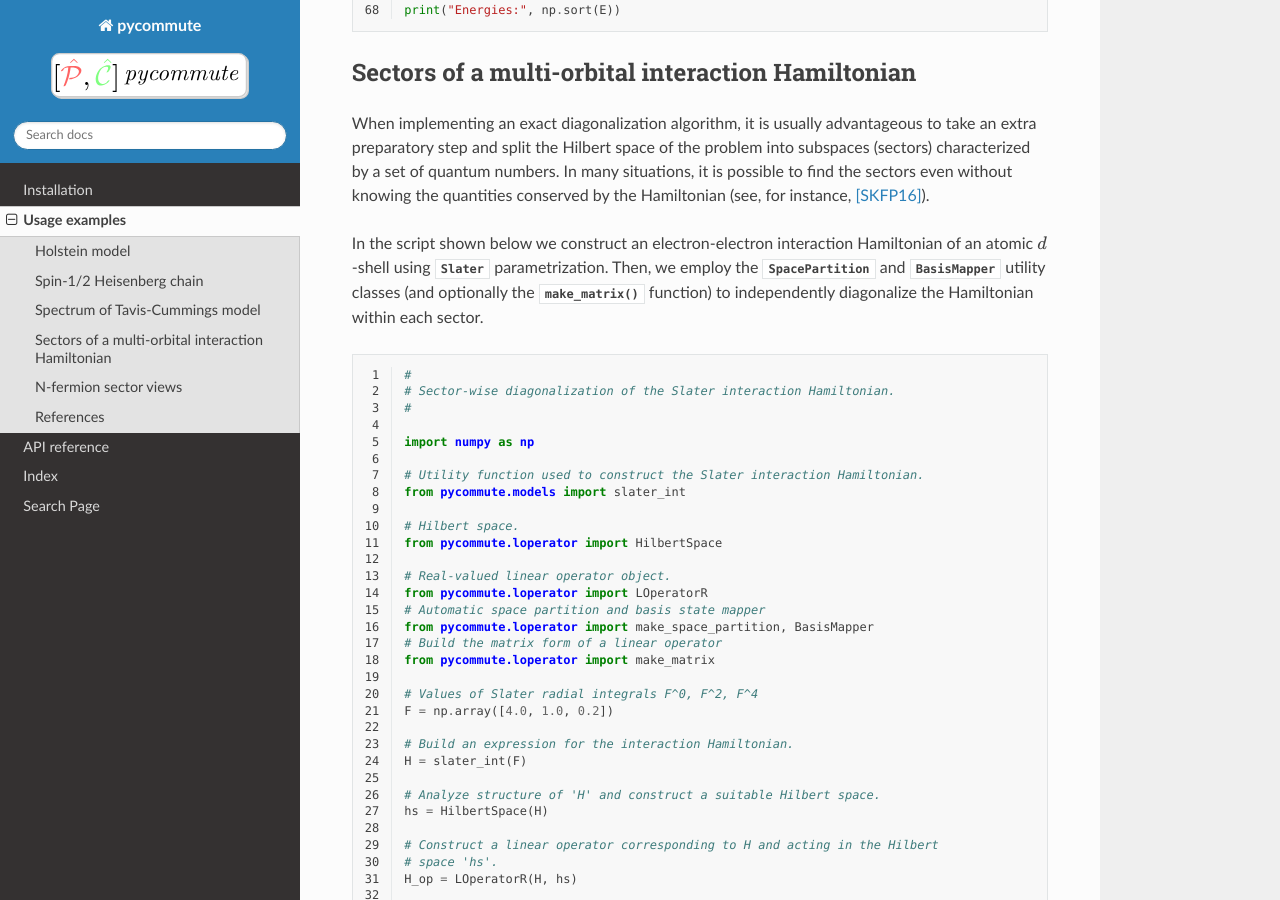
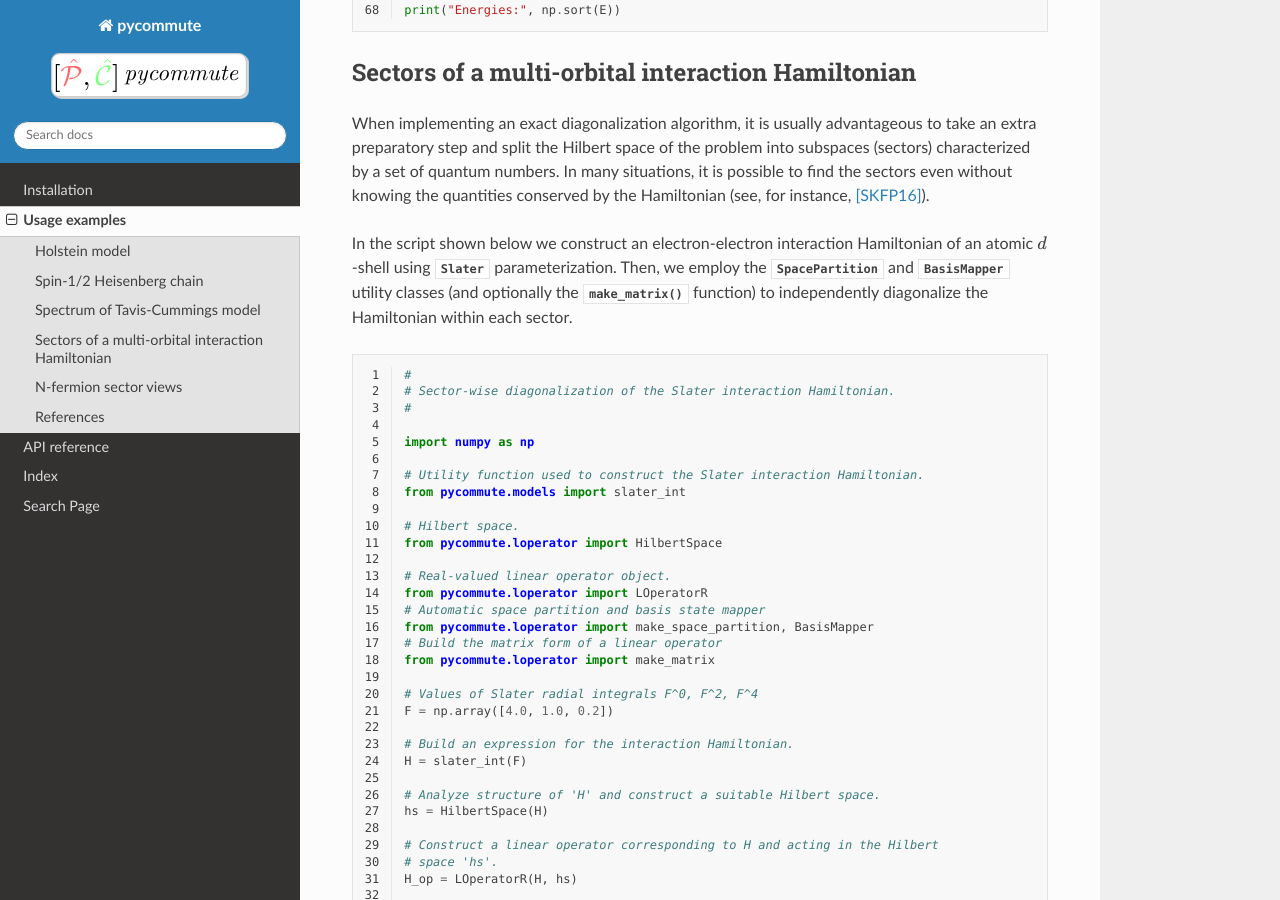
Before and after one commit to krivenko/pycommute, a Sphinx documentation site: the page built from docs/examples.rst, in a window 1280 px wide and 900 px high, scrolled down 6014 px. Built offline with Sphinx 7.4.7 and the Read the Docs theme 3.1.0, drawn with Linux system fonts in a browser that asks for light colours.

Commit message:
doc: Fix a couple spelling errors

```diff
--- a/docs/examples.rst
+++ b/docs/examples.rst
@@ -125,7 +125,7 @@ the quantities conserved by the Hamiltonian (see, for instance, [SKFP16]_).
 
 In the script shown below we construct an electron-electron interaction
 Hamiltonian of an atomic :math:`d`-shell using
-:func:`Slater <pycommute.models.slater_int>` parametrization. Then, we employ
+:func:`Slater <pycommute.models.slater_int>` parameterization. Then, we employ
 the :class:`SpacePartition <pycommute.loperator.SpacePartition>` and
 :class:`BasisMapper <pycommute.loperator.BasisMapper>` utility classes (and
 optionally the :func:`make_matrix() <pycommute.loperator.make_matrix>` function)
```
Also changed, not shown: README.md (+1 -1 lines).
